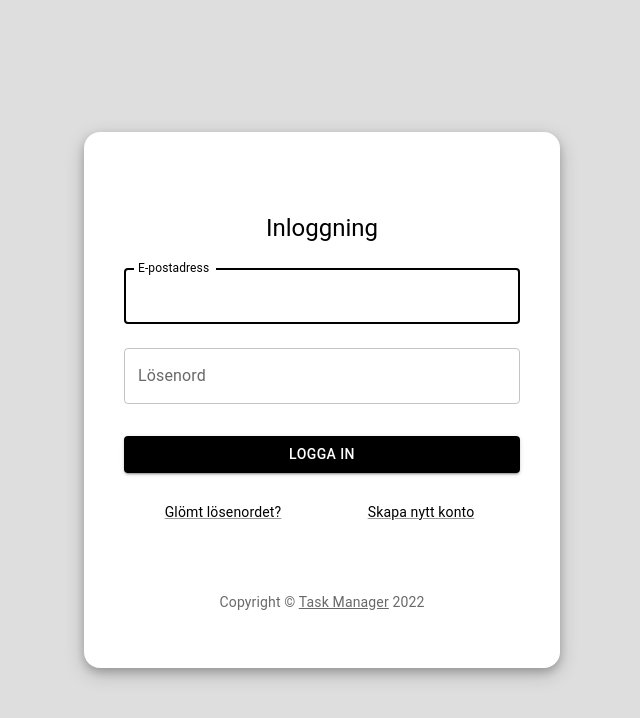
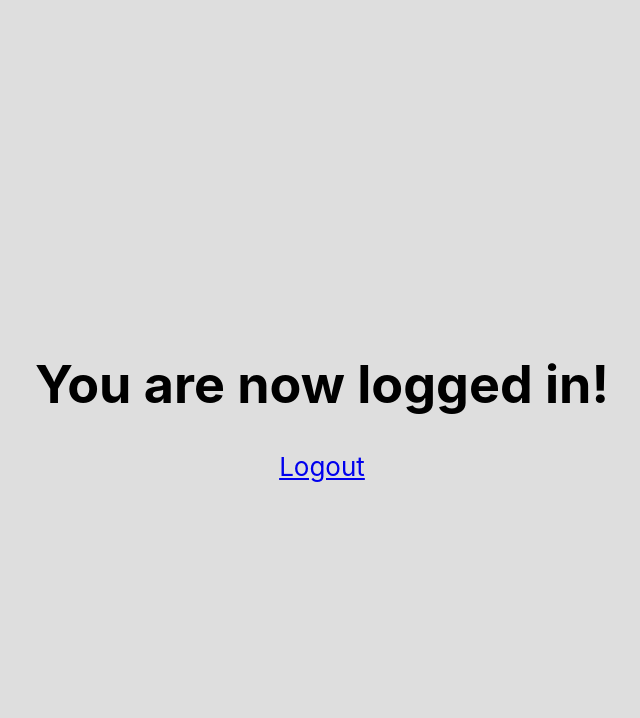
Before and after one commit to talebhammoude/task-manager, a React (Create React App) app in the folder the-app/: page /application in a window 1280 px wide. Shown: the top 718 px of the page, without its empty margins (318-958 px from the left). Built offline with nearby package versions, Linux system fonts and the light colour scheme.

Commit message:
added route feature

```diff
--- a/the-app/package.json
+++ b/the-app/package.json
@@ -11,6 +11,7 @@
     "@testing-library/user-event": "^13.5.0",
     "react": "^18.2.0",
     "react-dom": "^18.2.0",
+    "react-router-dom": "^6.3.0",
     "react-scripts": "5.0.1",
     "web-vitals": "^2.1.4"
   },
--- a/the-app/src/App.js
+++ b/the-app/src/App.js
@@ -1,14 +1,20 @@
 import './App.css';
 import Login from './Components/Login/index';
+import Application from './Pages/Application';
+import { Routes, Route, Link } from "react-router-dom";
 
 function App() {
   return (
     <div className="App">
-      <header className="App-header">
+      <div className="App-header">
       <meta name="viewport" content="initial-scale=1, width=device-width" />
 
-      <Login/>
-      </header>
+      <Routes>
+        <Route path="/" element={<Login />} />
+        <Route path="/application" element={<Application />} />
+      </Routes>
+
+      </div>
     </div>
   );
 }
--- /dev/null
+++ b/the-app/src/Pages/Application.jsx
@@ -0,0 +1,19 @@
+import { Link } from "react-router-dom";
+
+function Application() {
+  return (
+    <div className="App">
+      <div className="App-header">
+      <meta name="viewport" content="initial-scale=1, width=device-width" />
+
+        <h1>You are now logged in!</h1>
+        <nav>
+            <Link to="/">Logout</Link>
+        </nav>
+
+      </div>
+    </div>
+  );
+}
+
+export default Application;
--- a/the-app/src/index.js
+++ b/the-app/src/index.js
@@ -1,13 +1,18 @@
 import React from 'react';
 import ReactDOM from 'react-dom/client';
+import { BrowserRouter } from "react-router-dom";
 import './index.css';
 import App from './App';
 import reportWebVitals from './reportWebVitals';
 
-const root = ReactDOM.createRoot(document.getElementById('root'));
+const root = ReactDOM.createRoot(
+  document.getElementById("root")
+);
 root.render(
   <React.StrictMode>
-    <App />
+    <BrowserRouter>
+      <App />
+    </BrowserRouter>
   </React.StrictMode>
 );
 
```
Also changed, not shown: 1 other file (tests, documents, lock files or other folders).
